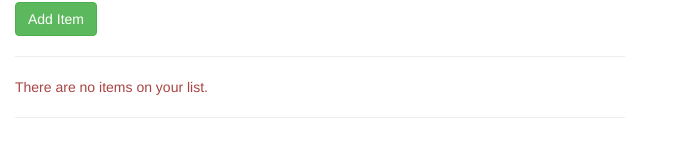
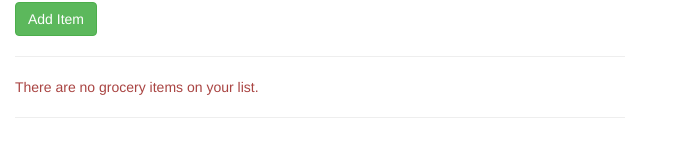
Before and after one commit to pldrake26/shoppinglist, a React (Create React App) app: page / in a window 1280 px wide. Shown: the part 173-330 px from the top of the page, without its empty margins (0-673 px from the left). Built offline with nearby package versions, Linux system fonts and the light colour scheme.

Commit message:
Changed message fields to different outputs.

```diff
--- a/src/ShoppingList.js
+++ b/src/ShoppingList.js
@@ -5,7 +5,7 @@ export default class GroceryList extends Component {
         super(props);
         this.state = {
             listItems: [],
-            message: 'There are no items on your list.'
+            message: 'There are no grocery items on your list.'
         }
         this.handleSubmit = this.handleSubmit.bind(this);
         this.resetForm = this.resetForm.bind(this);
@@ -26,7 +26,7 @@ export default class GroceryList extends Component {
     resetForm() {
         this.setState({
             listItems: [],
-            message: 'Your list has been reset.  Please add new items.'
+            message: 'Your grocery list has been reset.  Please add new items.'
         });
     }
     render() {
```
